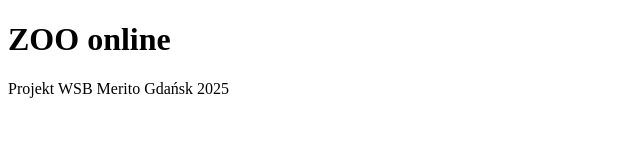
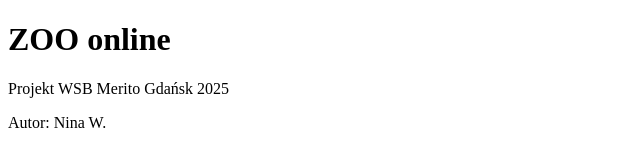
Before and after one commit to NW839/NWWO_NW, a plain HTML site: page index.html in a window 1280 px wide. Shown: the whole page, without its empty margins (0-640 px from the left). Drawn offline with Linux system fonts and the light colour scheme.

Commit message:
dodaj autora strony

```diff
--- a/index.html
+++ b/index.html
@@ -12,6 +12,7 @@
     <main></main>
     <footer>
         <p>Projekt WSB Merito Gdańsk 2025</p>
+        <p>Autor: Nina W.</p>
     </footer>
 </body>
 </html>
```
